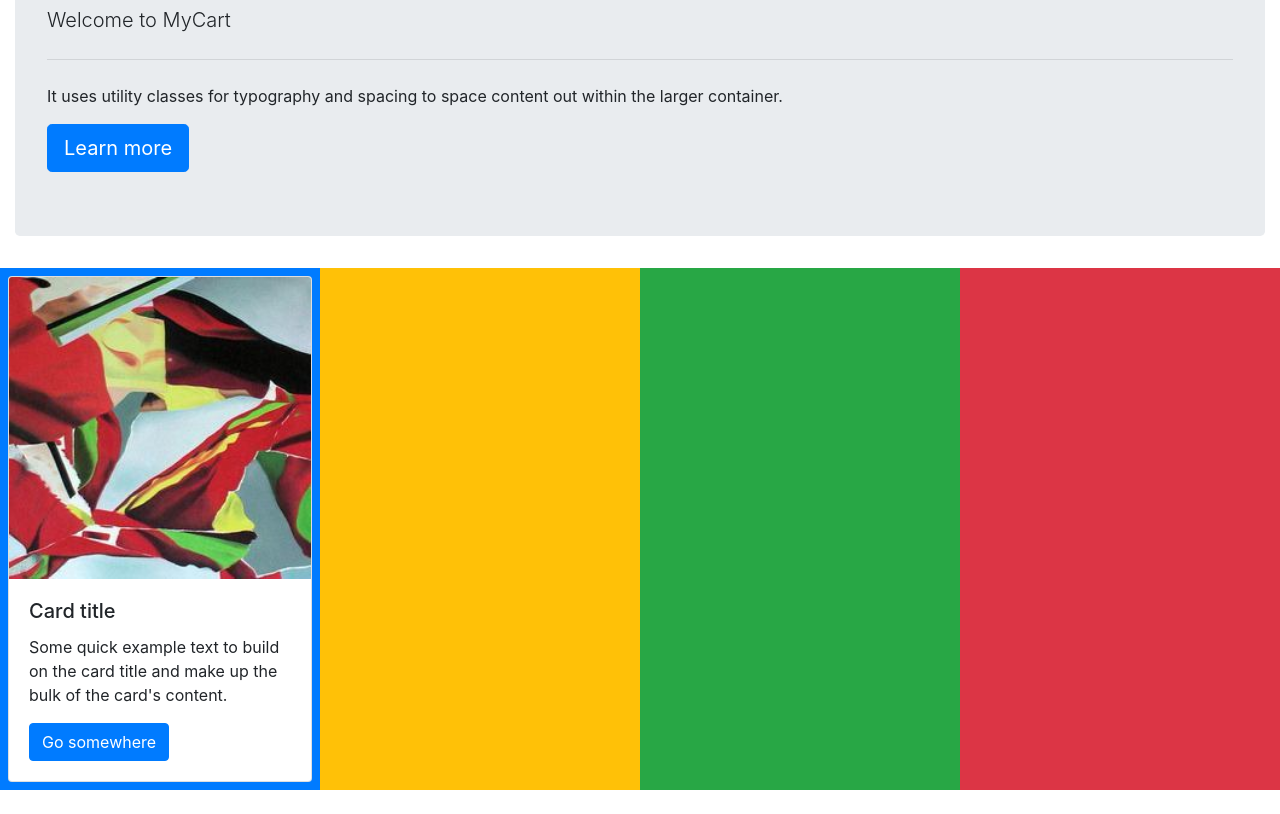
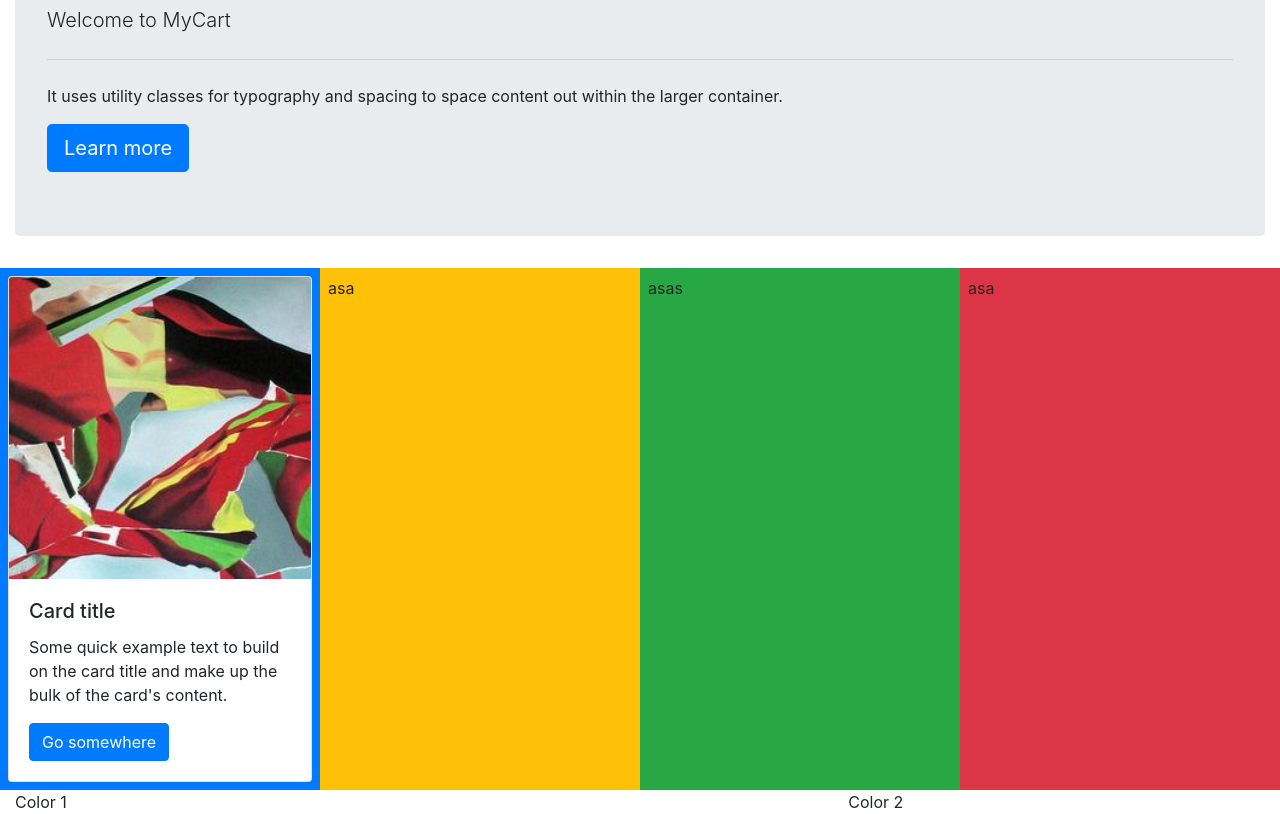
Before and after one commit to deepavn/html5css3js, a website: page product.component.html in a window 1280 px wide. Shown: the part 210-1024 px from the top of the page. Before the commit the page ends 1000 px from the top, so only its background shows below. Drawn offline with nearby package versions, Linux system fonts and the light colour scheme.

Commit message:
Update product.component.html

```diff
--- a/product.component.html
+++ b/product.component.html
@@ -22,15 +22,19 @@
     <div class="container-fluid">
         <header>
             <!-- A grey horizontal navbar that becomes vertical on small screens -->
-            <nav class="navbar navbar-expand-lg navbar-dark"   style="background-color:teal;">
-                <a class="navbar-brand" href="#"> <img class="card-img-top" src="mycart.png" style="width:50px;"   /> MyCart</a>
-                <button class="navbar-toggler" type="button" data-toggle="collapse" data-target="#navbarNavDropdown" aria-controls="navbarNavDropdown" aria-expanded="false" aria-label="Toggle navigation">
+            <nav class="navbar navbar-expand-lg navbar-dark" style="background-color:teal;">
+                <a class="navbar-brand" href="#">
+                    <img class="card-img-top" src="mycart.png" style="width:50px;" /> MyCart</a>
+                <button class="navbar-toggler" type="button" data-toggle="collapse" data-target="#navbarNavDropdown" aria-controls="navbarNavDropdown"
+                    aria-expanded="false" aria-label="Toggle navigation">
                     <span class="navbar-toggler-icon"></span>
                 </button>
                 <div class="collapse navbar-collapse" id="navbarNavDropdown">
                     <ul class="navbar-nav">
                         <li class="nav-item active">
-                      <a class="nav-link" href="#">Home <span class="sr-only">(current)</span></a>
+                            <a class="nav-link" href="#">Home
+                                <span class="sr-only">(current)</span>
+                            </a>
                         </li>
                         <li class="nav-item">
                             <a class="nav-link" href="#">Features</a>
@@ -63,9 +67,9 @@
             </div>
             <div class="row">
 
-                <div class="col-12 col-sm-2 col-md-3 bg bg-primary  p-2">
+                <div class="col-12 col-sm-6 col-md-3 bg bg-primary  p-2">
 
-                    <div class="card"  >
+                    <div class="card">
                         <img class="card-img-top" src="abstract1.jpg" alt="Card image cap" />
                         <div class="card-body">
                             <h5 class="card-title">Card title</h5>
@@ -74,18 +78,22 @@
                         </div>
                     </div>
                 </div>
-                <div class="col-12 col-sm-2 col-md-3 bg-warning  p-2">
+                <div class="col-12 col-sm-6 col-md-3 bg-warning  p-2">
+                    asa
+                </div>
+                <div class="col-12 col-sm-6 col-md-3 bg-success   p-2">
+                    asas
+                </div>
+
+                <div class="col-12 col-sm-6 col-md-3 bg-danger   p-2">
+                    asa
+                </div>
 
             </div>
-                <div class="col-12 col-sm-2 col-md-3 bg-success   p-2">
-
+            <div class="row no-gutters">
+                <div class="col-12 col-sm-6 col-md-8">Color 1 </div>
+                <div class="col-12 col-md-4">Color 2 </div>
               </div>
-
-              <div class="col-12 col-sm-2 col-md-3 bg-danger   p-2">
-
-              </div>
-            </div>
-
 
         </div>
         <footer>
```
Lines whose indentation alone changed are shown as unchanged.
